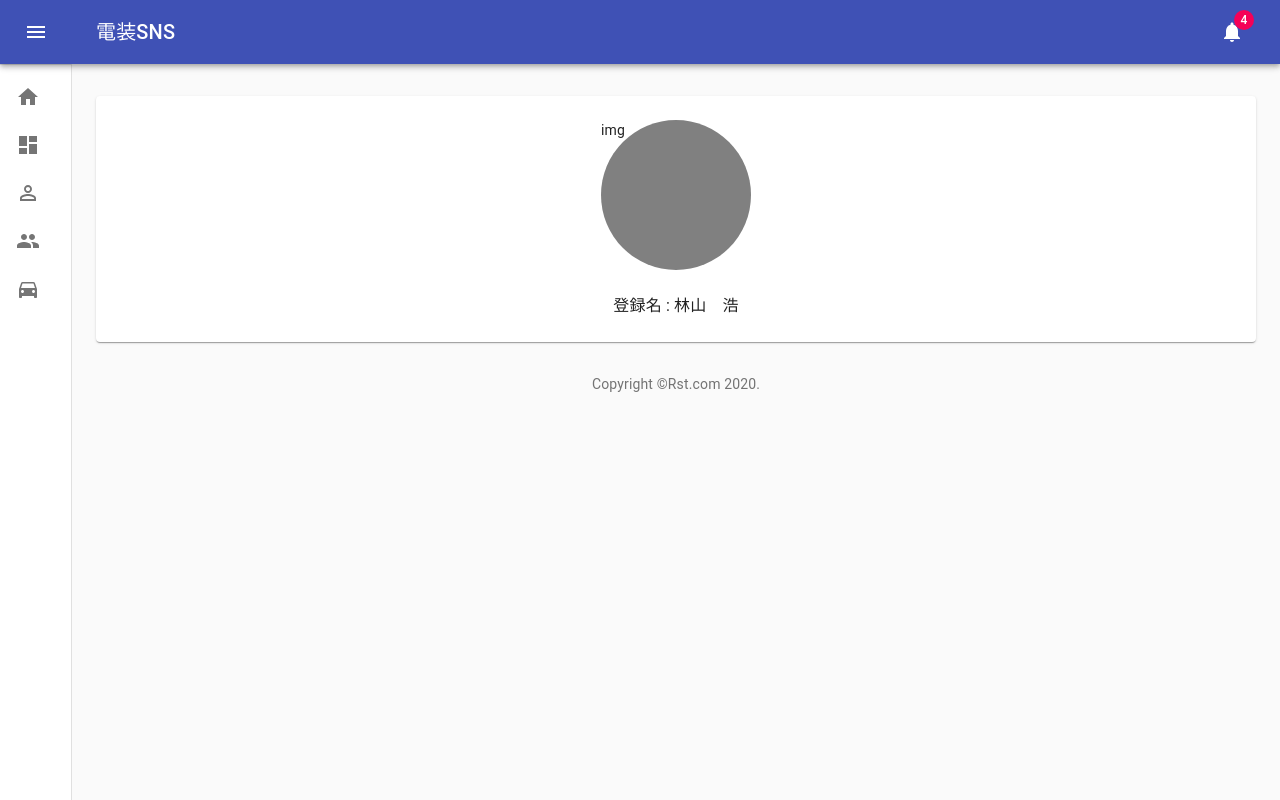
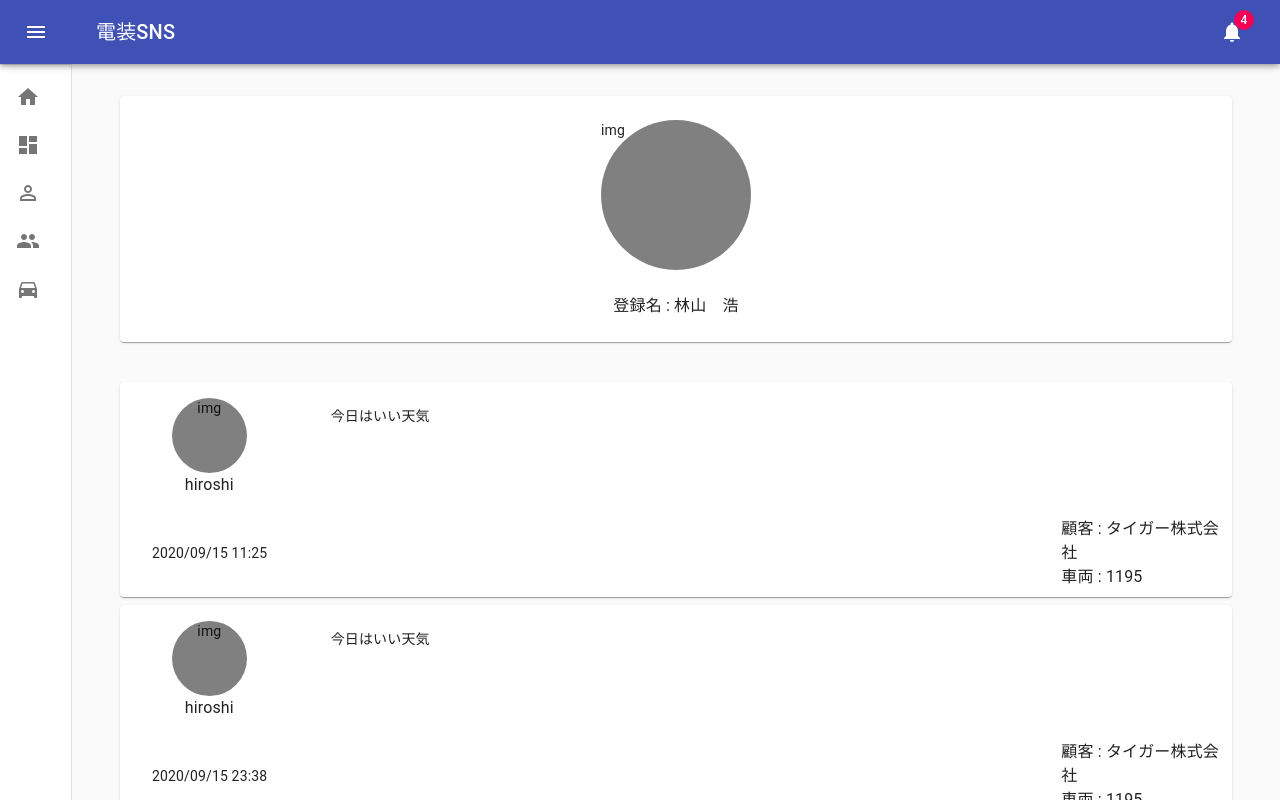
Before and after one commit to adaman3568/denso-app, a React (Create React App) app: page /profile in a window 1280 px wide. Built offline with nearby package versions, Linux system fonts and the light colour scheme.

Commit message:
Profileページに自分がつぶやいたTweetを表示

```diff
--- a/src/Components/Profile/Profile.tsx
+++ b/src/Components/Profile/Profile.tsx
@@ -1,6 +1,7 @@
 import React, {FC, useState} from 'react';
-import {Button, Card, Grid, TextField, Typography} from "@material-ui/core";
+import {Button, Card, Container, Grid, TextField, Typography} from "@material-ui/core";
 import {makeStyles} from "@material-ui/core/styles";
+import Tweets from "../Tweets/Tweets";
 
 const myStyle = makeStyles((theme) => ({
     dummyImg :{
@@ -10,7 +11,8 @@ const myStyle = makeStyles((theme) => ({
         backgroundColor : 'gray'
     },
     card : {
-        padding : theme.spacing(3)
+        padding : theme.spacing(3),
+        marginBottom : theme.spacing(5)
     },
     center : {
         margin : '0 auto'
@@ -29,6 +31,7 @@ const Profile : React.FC = () => {
     const [isEdit,setIsEdit] = useState<boolean>(false)
 
     return (
+        <Container>
             <Card className={classes.card}>
                 <Grid container
                       spacing={3}
@@ -55,10 +58,13 @@ const Profile : React.FC = () => {
                                 <Button onClick={() => setIsEdit(false)}>登録</Button>
                             </div>
                         }
-
                     </Grid>
                 </Grid>
             </Card>
+            <Tweets/>
+        </Container>
+
+
     );
 };
 
```
Lines whose indentation alone changed are shown as unchanged.
